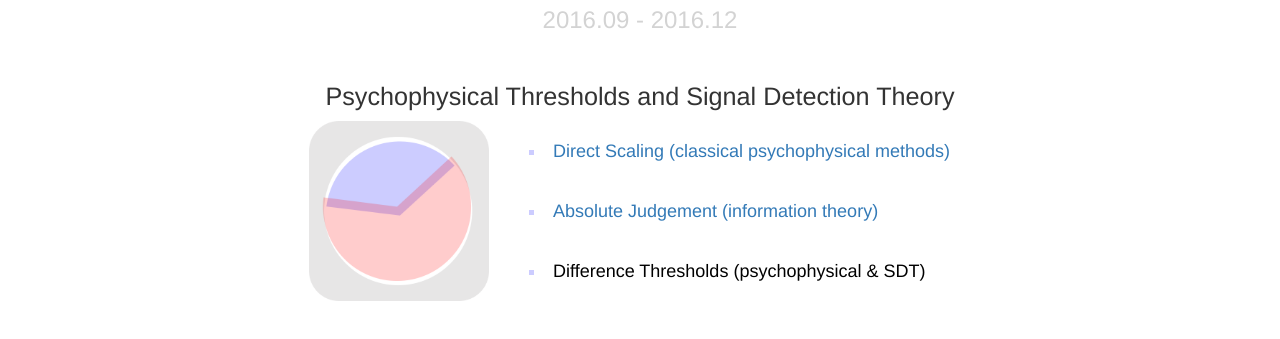
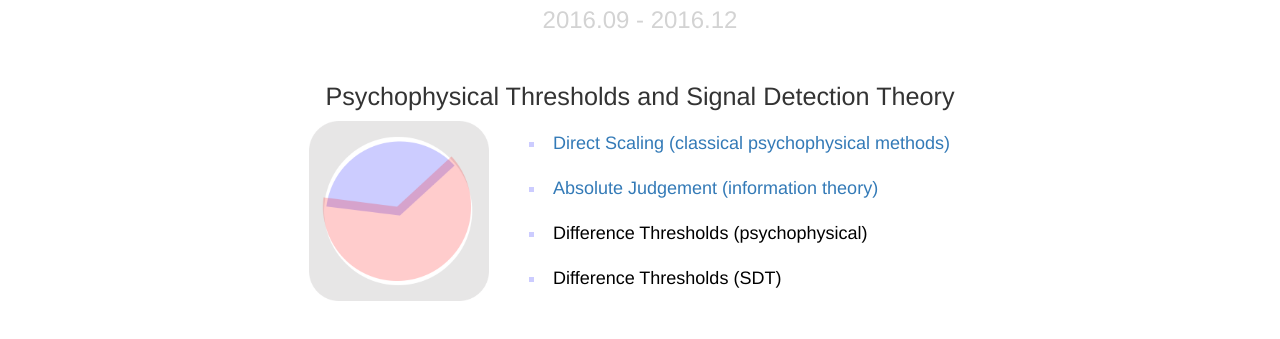
Before and after one commit to xuzhao9/mie1403, a website: page public/index.html in a window 1280 px wide. Shown: the part 97-436 px from the top of the page. Drawn offline with nearby package versions, Linux system fonts and the light colour scheme.

Commit message:
Fixed bug in js.

```diff
--- a/public/index.html
+++ b/public/index.html
@@ -9,7 +9,7 @@
 		ul.square {
 			list-style-type:square;
 			list-style-position: inside;
-			line-height: 60px;
+			line-height: 45px;
 			font-size: large;
 			text-align: justify;
 		};
@@ -47,8 +47,13 @@
             </li>
             <li class="square-item" style="color: #CCCCFF;">
 			<span style="color: black;">
-                Difference Thresholds  (psychophysical & SDT)</span>
+                Difference Thresholds  (psychophysical)</span>
             </li>
+	    <li class="square-item" style="color: #CCCCFF;">
+			<span style="color: black;">
+                Difference Thresholds  (SDT)</span>
+            </li>
+
 
         </ul>
     </div>
--- a/public/js/absjudge.js
+++ b/public/js/absjudge.js
@@ -152,7 +152,7 @@ function gen_replay_next(element, num_option, time_index, color, session_index)
 		first(session_index + 1);
 	    }
 	} else {
-	    second(num_option, time_index + 1, color);
+	    second(num_option, time_index + 1, color, session_index);
 	}
     });
 }
```
